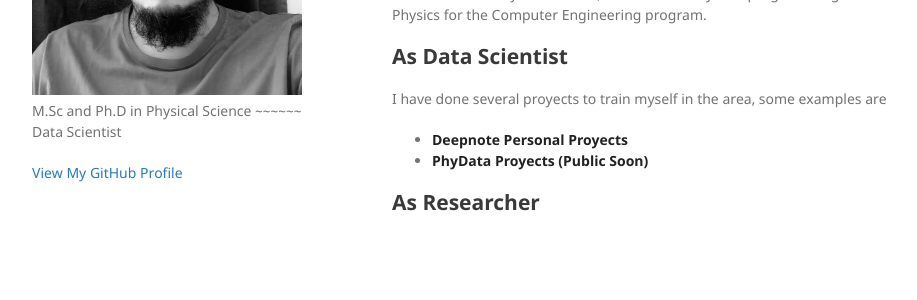
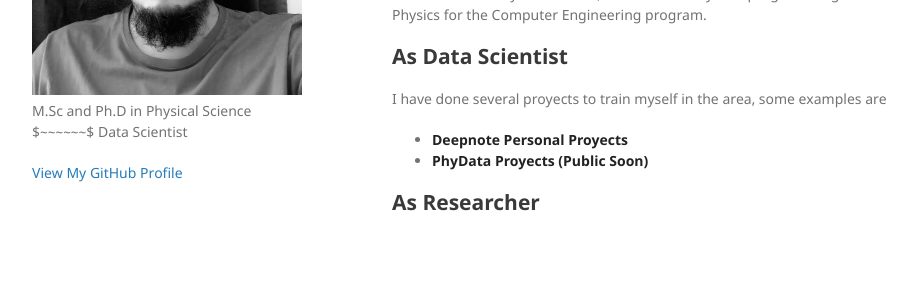
Before and after one commit to dariolopezd/dariolopezd.github.io, a Jekyll site: the page built from index.md, in a window 1280 px wide. Shown: the part 315-615 px from the top of the page, without its empty margins (178-1095 px from the left). Built offline with Jekyll 4.4.1, drawn with Linux system fonts in a browser that asks for light colours; our own code applies the rules of GitHub Pages for plain Markdown files.

```diff
--- a/_config.yml
+++ b/_config.yml
@@ -1,6 +1,6 @@
 title: Dr. Darío López Díaz
 logo: /assets/img/logo.jpg
-description: M.Sc and Ph.D in Physical Science ~~~~~~ Data Scientist
+description: M.Sc and Ph.D in Physical Science $~~~~~~$ Data Scientist
 show_downloads: false
 google_analytics:
 theme: jekyll-theme-minimal
```
